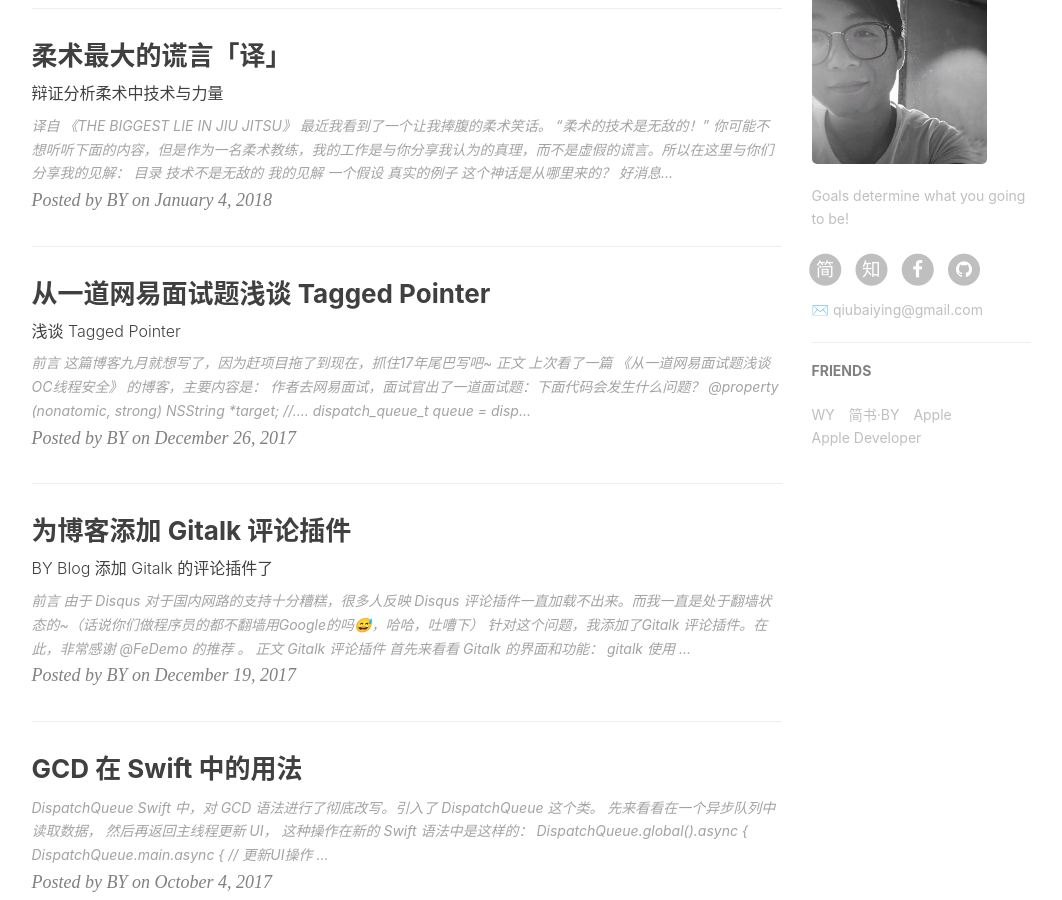
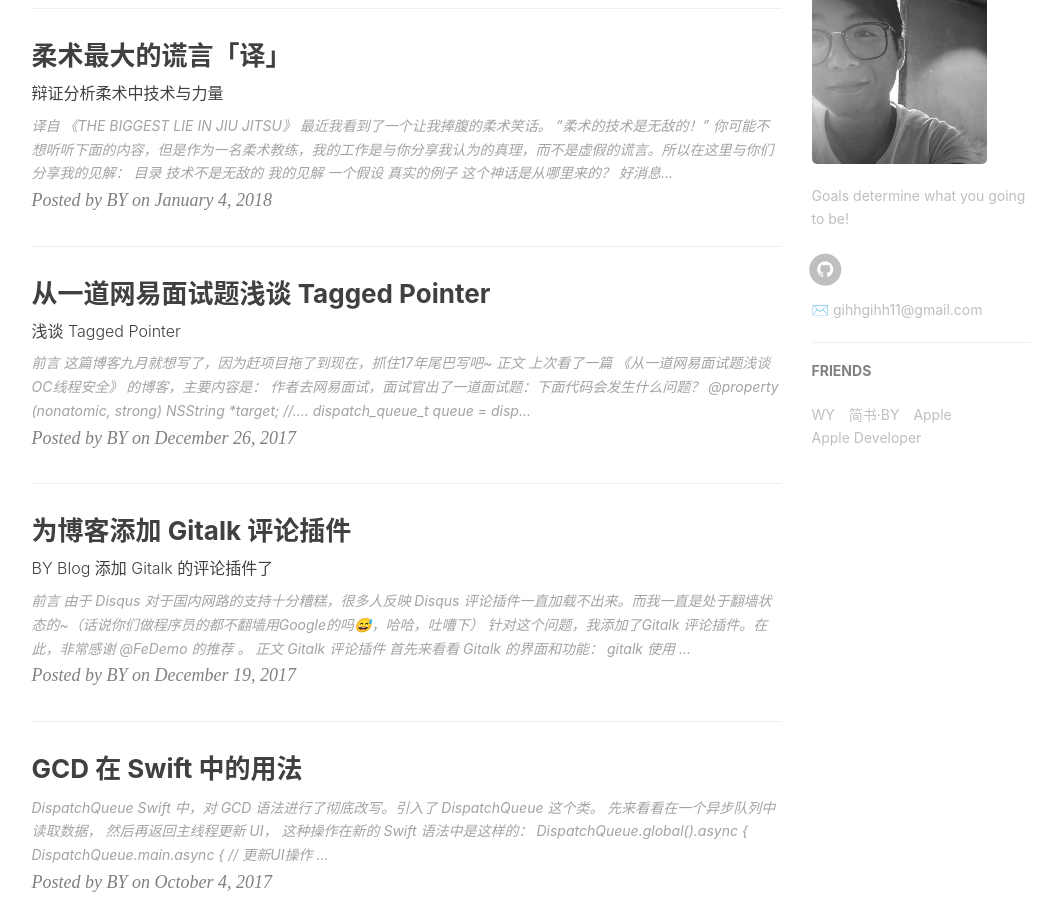
Before and after one commit to frank12001/frank12001.github.io, a Jekyll site: the page built from index.html, in a window 1280 px wide and 900 px high, scrolled down 880 px. Shown: the whole window, without its empty margins (136-1198 px from the left). Built offline with Jekyll 4.4.1, drawn with Linux system fonts in a browser that asks for light colours; nearby versions of some CDN libraries; the list of posts is cut into pages by our own code; comment, search, counter and statistics services are not loaded; some of the changed lines change nothing that is shown.

Commit message:
update config

```diff
--- a/_config.yml
+++ b/_config.yml
@@ -1,13 +1,13 @@
 # Site settings
 title: BY Blog
-SEOTitle: 柏荧的博客 | BY Blog
+SEOTitle: FanTang | BY Blog
 header-img: img/post-bg-desk.jpg
-email: qiubaiying@gmail.com
+email: gihhgihh11@gmail.com
 description: "Every failure is leading towards success."
-keyword: "BY, BY Blog, 柏荧的博客, qiubaiying, 邱柏荧, iOS, Apple, iPhone"
+keyword: "BY,fantang,Game,Socket"
 url: "https://fantang.me"          # your host, for absolute URL
 baseurl: ""      # for example, '/blog' if your blog hosted on 'host/blog'
-github_repo: "https://github.com/qiubaiying/qiubaiying.github.io.git" # you code repository
+github_repo: "https://github.com/frank12001/frank12001.github.io.git" # you code repository
 
 # Sidebar settings
 sidebar: true                           # whether or not using Sidebar.
@@ -18,12 +18,12 @@
 
 # SNS settings
 RSS: false
-# weibo_username:     qiubaiying
-zhihu_username:     qiubaiying
-github_username:    qiubaiying
-facebook_username:  baiying.qiu.7
-jianshu_username:   e71990ada2fd
-#twitter_username:   qiubaiying
+# weibo_username:     xxxx
+#zhihu_username:     xxx
+github_username:    frank12001
+#facebook_username:  xxx
+#jianshu_username:   xxx
+#twitter_username:   xxx
 
 
 
@@ -73,12 +73,10 @@
 # 统计
 
 # Analytics settings
-# Baidu Analytics
-ba_track_id: b50bf2b12b5338a1845e33832976fd68
 
 # Google Analytics
-ga_track_id: 'UA-90855596-1'            # Format: UA-xxxxxx-xx
-ga_domain: qiubaiying.top               # 默认的是 auto, 这里我是自定义了的域名，你如果没有自己的域名，需要改成auto
+ga_track_id: 'UA-139599822-1'            # Format: UA-xxxxxx-xx
+ga_domain: fantang.me               # 默认的是 auto, 这里我是自定义了的域名，你如果没有自己的域名，需要改成auto
 
 
 
```
